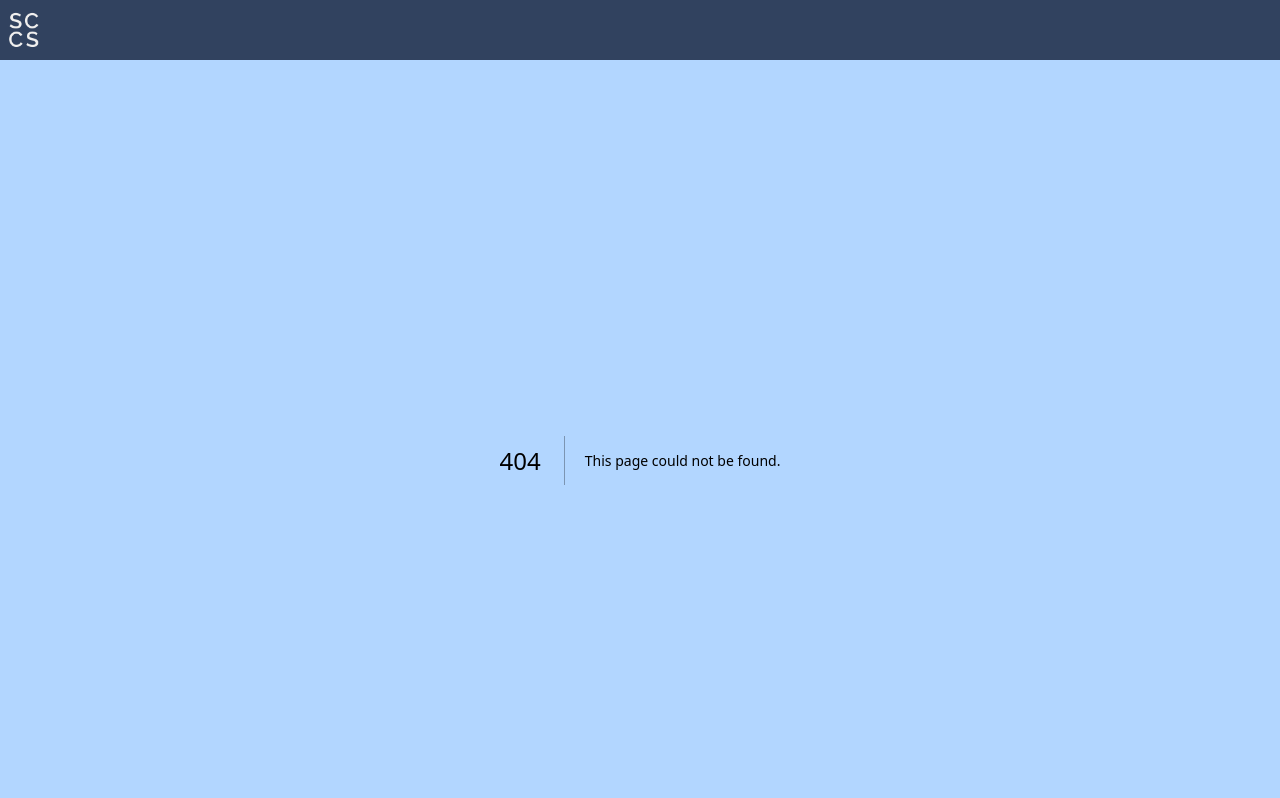
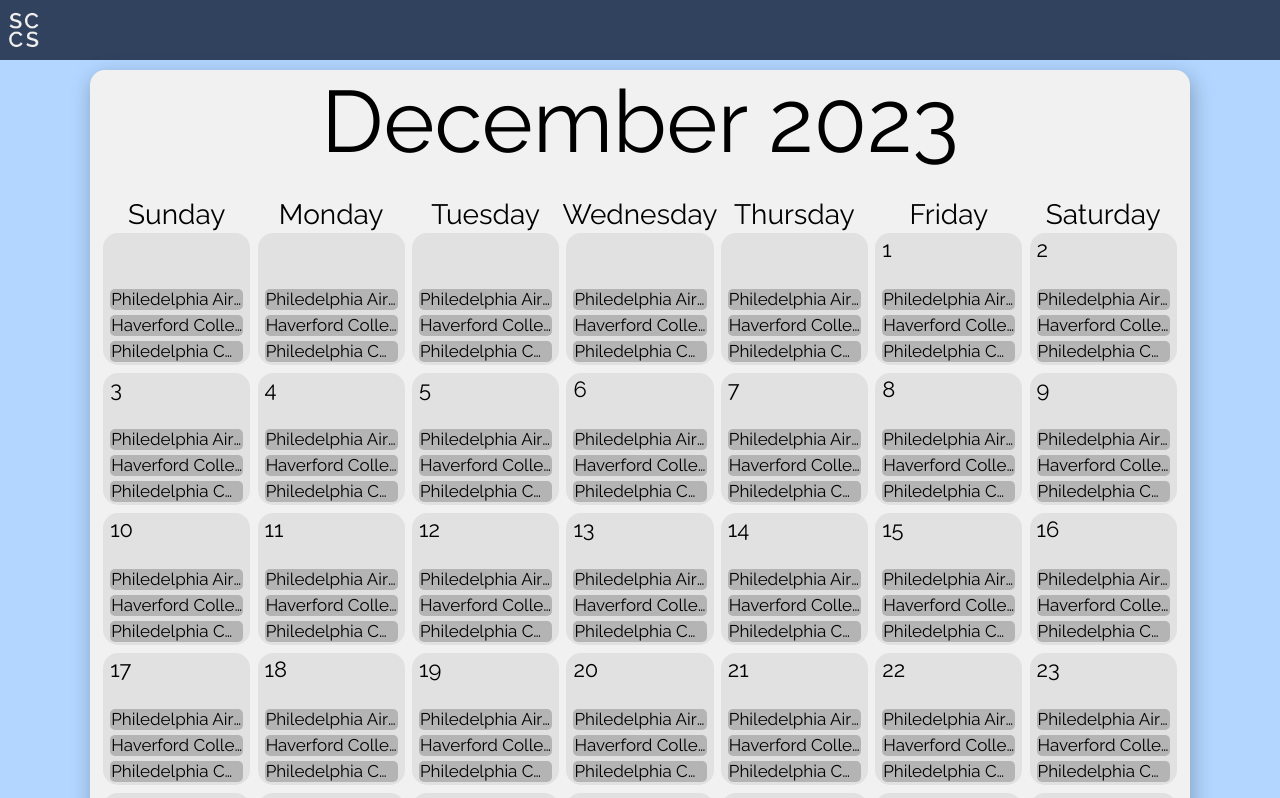
Before and after one commit to swat-sccs/airpool-v2, a Next.js app: page /temp-test in a window 1280 px wide. Before the commit this address had no page. Shown: the top 798 px of the page. Built offline with nearby package versions, Linux system fonts and the light colour scheme.

Commit message:
Minor Bug Fixes

```diff
--- /dev/null
+++ b/app/temp-test/page.tsx
@@ -0,0 +1,27 @@
+import SCCSBox from '@/components/SCCSBox'
+import SCCSFooter from '@/components/SCCSFooter'
+import PoolCardGrouping from '@/components/PoolCardGrouping'
+import SCCSHeader from '@/components/SCCSHeader'
+import Link from 'next/link'
+import CalendarView from '@/components/CalendarView\''
+
+export default function Home() {
+
+  const mainButtonsClass = "w-[317px] md:w-[532px] transition duration-[0.2s] scale-100 hover:scale-[1.01]";
+
+  const joinPoolButton = (
+    <Link href="/search-pools">
+      <button className={mainButtonsClass}>
+        Join a Pool
+      </button>
+    </Link>
+  );
+
+  return (
+    <>
+        <div className='mt-[10px]'>
+            <CalendarView />
+        </div>
+    </>
+  )
+}
--- a/components/CalendarView'.tsx
+++ b/components/CalendarView'.tsx
@@ -26,14 +26,15 @@
                     return <div className="text-center md:text-[14px] lg:text-[18px] xl:text-[28px] mb-[4px]">{day}</div>
                 })
             }
+            {
                 Array.from(Array(42).keys()).map(function(i){
                     const dayOfWeekOfFirst = new Date(displayYear, month, 1).getDay();
-                    const daysInMonth = new Date(displayYear, month, 0).getDate();
+                    const daysInMonth = new Date(displayYear, month + 1, 0).getDate();
                     return <>
                         <div className="w-[13vw] md:w-[11.5vw] h-[84px] lg:h-[112px] xl:h-[132px] rounded bg-accent mb-[8px] flex flex-col justify-between">
                             <div className="md:text-[16px] lg:text-[19px] xl:text-[22px] pt-[5px] pl-[7px]">
                                 {(i < dayOfWeekOfFirst) || (i - dayOfWeekOfFirst + 1 > daysInMonth)
-                                 ? "" : daysInMonth}
+                                 ? "" : i - dayOfWeekOfFirst + 1}
                             </div>
                             <div className="flex flex-col items-center gap-[5px] mb-[3px]">
                                 <div className={poolClass}>Philedelphia Airport</div>
```
